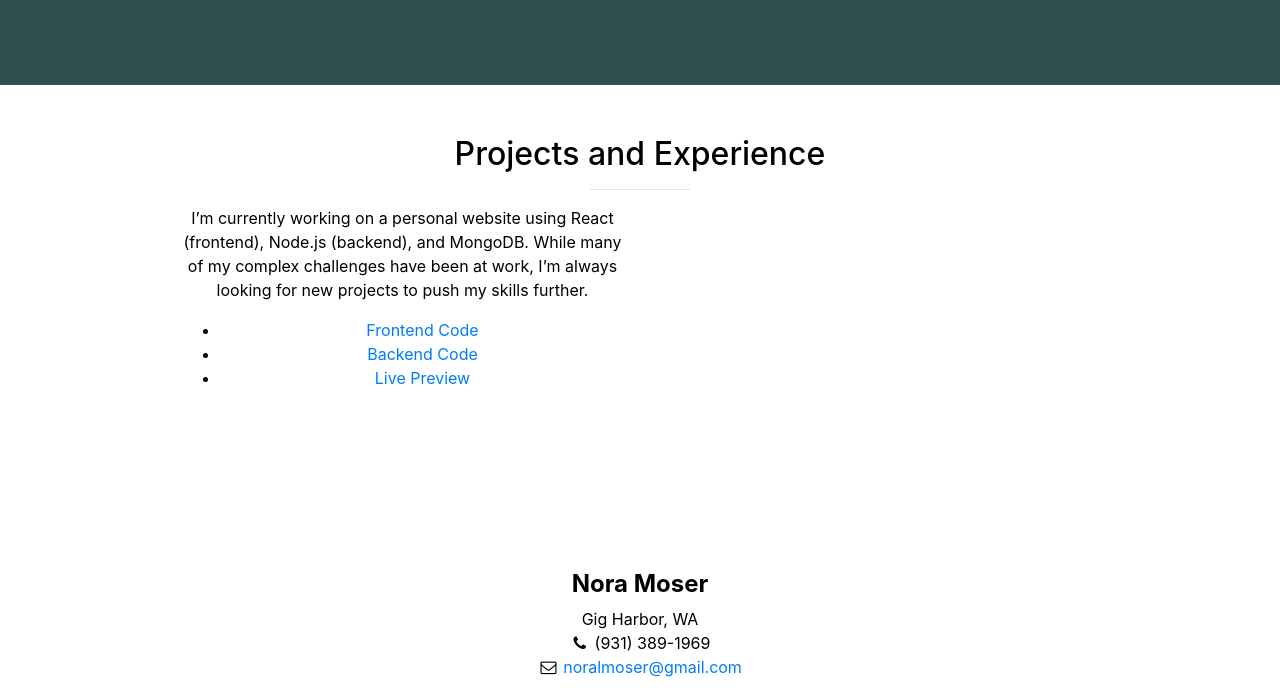
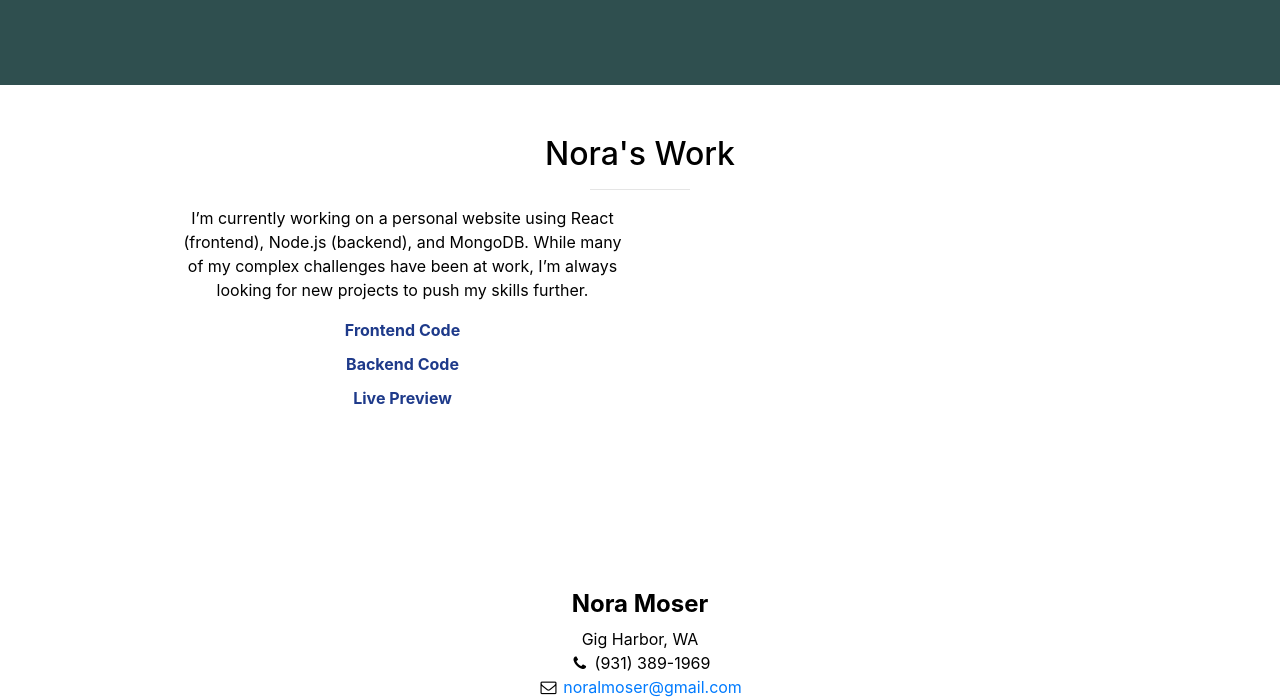
Before and after one commit to NoraMoser/Portfolio, a website with bundled scripts: page index.html in a window 1280 px wide. Shown: the part 1680-2379 px from the top of the page. Built offline with nearby package versions, Linux system fonts and the light colour scheme; files whose address does not match are found by name.

Commit message:
why reinvent the wheel

```diff
--- a/css/stylish-portfolio.css
+++ b/css/stylish-portfolio.css
@@ -280,3 +280,24 @@ footer {
   display: none;
   padding: 15px 20px;
 }
+
+ul.no-bullets {
+  list-style-type: none;
+  padding-left: 0;
+  margin-top: 0;
+}
+
+ul.no-bullets li {
+  margin-bottom: 10px;
+}
+
+ul.no-bullets li a {
+  color: #1e3a8a;
+  text-decoration: none;
+  font-weight: bold;
+  transition: color 0.3s ease;
+}
+
+ul.no-bullets li a:hover {
+  color: #2563eb;
+}
--- a/index.html
+++ b/index.html
@@ -48,7 +48,7 @@
           <a class="js-scroll-trigger" href="#portfolio">Projects</a>
         </li>
         <li>
-          <a class="js-scroll-trigger" href="#contact" onclick=$( "#menu-close").click();>Contact</a>
+          <a class="js-scroll-trigger" href="#contact">Contact</a>
         </li>
       </ul>
     </nav>
@@ -123,7 +123,7 @@
       <div class="container">
         <div class="row">
           <div class="col-lg-10 mx-auto text-center">
-            <h2>Projects and Experience</h2>
+            <h2>Nora's Work</h2>
             <hr class="small">
             <div class="row">
               <div class="col-md-6">
@@ -150,7 +150,7 @@
 
     <!-- Footer -->
     <footer>
-      <div class="container">
+      <div id="contact" class="container">
         <div class="row">
           <div class="col-lg-10 mx-auto text-center">
             <h4>
```
